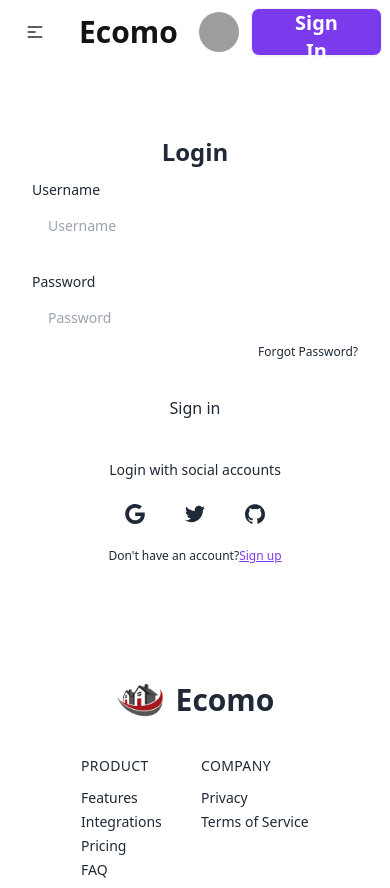
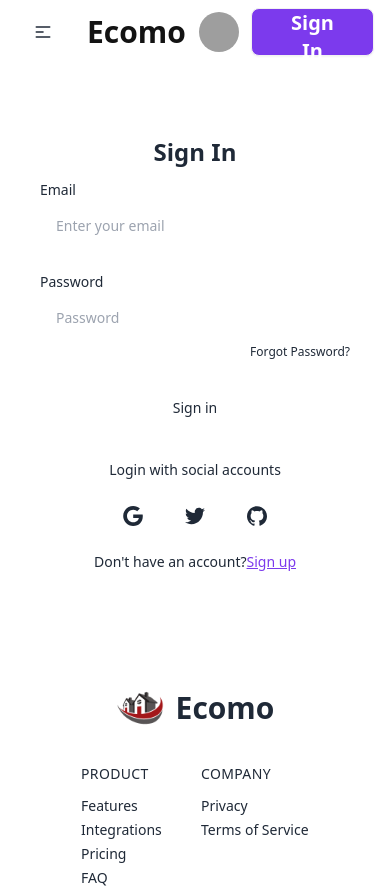
Before and after one commit to devo-ab/real-estate, a React (Vite) app: page /signin in a window 390 px wide. Shown: the top 888 px of the page. Built offline with nearby package versions, Linux system fonts and the light colour scheme; grey boxes are pictures that could not be loaded.

Commit message:
add error page with responsive

```diff
--- a/src/Layouts/Layouts.jsx
+++ b/src/Layouts/Layouts.jsx
@@ -5,11 +5,13 @@ import Footer from "../Pages/Footer/Footer";
 const Layouts = () => {
   return (
     <div>
-      <div className="max-w-7xl mx-auto">
+      <div className="max-w-7xl mx-auto px-2 lg:px-0">
         <Navbar></Navbar>
         <Outlet></Outlet>
       </div>
-      <Footer></Footer>
+      <div className="px-2 lg:px-0">
+        <Footer></Footer>
+      </div>
     </div>
   );
 };
--- /dev/null
+++ b/src/Pages/ErrorPage/ErrorPage.jsx
@@ -0,0 +1,40 @@
+import { Link } from "react-router-dom";
+import Navbar from "../Navbar/Navbar";
+import Footer from "../Footer/Footer";
+
+const ErrorPage = () => {
+  return (
+    <div>
+      <div className="max-w-7xl mx-auto px-2 lg:px-0">
+        <Navbar></Navbar>
+        <section className="flex items-center h-full p-16  dark:text-gray-800">
+          <div className="container flex flex-col items-center justify-center px-5 mx-auto my-8">
+            <div className="max-w-md text-center">
+              <h2 className="mb-8 font-extrabold text-9xl dark:text-gray-400">
+                <span className="sr-only">Error</span>404
+              </h2>
+              <p className="text-2xl font-semibold md:text-3xl">
+                Sorry, we couldn't find this page.
+              </p>
+              <p className="mt-4 mb-8 dark:text-gray-600">
+                But dont worry, you can find plenty of other things on our homepage.
+              </p>
+              <Link to="/">
+                <a
+                  rel="noopener noreferrer"
+                  href="#"
+                  className="px-8 py-3 font-semibold rounded dark:bg-violet-600 dark:text-gray-50"
+                >
+                  Back to homepage
+                </a>
+              </Link>
+            </div>
+          </div>
+        </section>
+      </div>
+      <Footer></Footer>
+    </div>
+  );
+};
+
+export default ErrorPage;
--- a/src/Pages/Footer/Footer.jsx
+++ b/src/Pages/Footer/Footer.jsx
@@ -9,7 +9,7 @@ const Footer = () => {
             className="flex justify-center space-x-3 lg:justify-start"
           >
             <div className="flex items-center justify-center w-12 h-12 rounded-full dark:bg-violet-600">
-              <img src="logo.png" alt="" />
+              <img src="/logo.png" alt="" />
             </div>
             <span className="self-center text-3xl font-bold">Ecomo</span>
           </a>
--- a/src/Pages/SingIn/SingIn.jsx
+++ b/src/Pages/SingIn/SingIn.jsx
@@ -3,17 +3,18 @@ import { Link } from "react-router-dom";
 const SingIn = () => {
   return (
     <div className="w-full mt-10 mx-auto max-w-md p-8 space-y-3 rounded-xl dark:bg-gray-300 dark:text-gray-800">
-      <h1 className="text-2xl font-bold text-center">Login</h1>
-      <form noValidate="" action="" className="space-y-6">
+      <h1 className="text-2xl font-bold text-center">Sign In</h1>
+      <form className="space-y-6">
         <div className="space-y-1 text-sm">
-          <label htmlFor="username" className="block dark:text-gray-600">
-            Username
+          <label htmlFor="email" className="block dark:text-gray-600">
+            Email
           </label>
           <input
-            type="text"
-            name="username"
-            id="username"
-            placeholder="Username"
+            type="email"
+            name="email"
+            id="email"
+            placeholder="Enter your email"
+            required
             className="w-full px-4 py-3 rounded-md dark:border-gray-300 dark:bg-gray-50 dark:text-gray-800 focus:dark:border-violet-600"
           />
         </div>
@@ -25,6 +26,7 @@ const SingIn = () => {
             type="password"
             name="password"
             id="password"
+            required
             placeholder="Password"
             className="w-full px-4 py-3 rounded-md dark:border-gray-300 dark:bg-gray-50 dark:text-gray-800 focus:dark:border-violet-600"
           />
@@ -34,7 +36,7 @@ const SingIn = () => {
             </a>
           </div>
         </div>
-        <button className="block w-full p-3 text-center rounded-sm dark:text-gray-50 dark:bg-violet-600">
+        <button type="submit" className="block btn btn-ghost hover:text-black w-full p-3 text-center font-medium rounded-md dark:text-gray-50 dark:bg-violet-600">
           Sign in
         </button>
       </form>
@@ -44,7 +46,7 @@ const SingIn = () => {
         <div className="flex-1 h-px sm:w-16 dark:bg-gray-300"></div>
       </div>
       <div className="flex justify-center space-x-4">
-        <button aria-label="Log in with Google" className="p-3 rounded-sm">
+        <button aria-label="Log in with Google" className="p-3 rounded-full btn btn-ghost">
           <svg
             xmlns="http://www.w3.org/2000/svg"
             viewBox="0 0 32 32"
@@ -53,7 +55,7 @@ const SingIn = () => {
             <path d="M16.318 13.714v5.484h9.078c-0.37 2.354-2.745 6.901-9.078 6.901-5.458 0-9.917-4.521-9.917-10.099s4.458-10.099 9.917-10.099c3.109 0 5.193 1.318 6.38 2.464l4.339-4.182c-2.786-2.599-6.396-4.182-10.719-4.182-8.844 0-16 7.151-16 16s7.156 16 16 16c9.234 0 15.365-6.49 15.365-15.635 0-1.052-0.115-1.854-0.255-2.651z"></path>
           </svg>
         </button>
-        <button aria-label="Log in with Twitter" className="p-3 rounded-sm">
+        <button aria-label="Log in with Twitter" className="p-3 rounded-full btn btn-ghost">
           <svg
             xmlns="http://www.w3.org/2000/svg"
             viewBox="0 0 32 32"
@@ -62,7 +64,7 @@ const SingIn = () => {
             <path d="M31.937 6.093c-1.177 0.516-2.437 0.871-3.765 1.032 1.355-0.813 2.391-2.099 2.885-3.631-1.271 0.74-2.677 1.276-4.172 1.579-1.192-1.276-2.896-2.079-4.787-2.079-3.625 0-6.563 2.937-6.563 6.557 0 0.521 0.063 1.021 0.172 1.495-5.453-0.255-10.287-2.875-13.52-6.833-0.568 0.964-0.891 2.084-0.891 3.303 0 2.281 1.161 4.281 2.916 5.457-1.073-0.031-2.083-0.328-2.968-0.817v0.079c0 3.181 2.26 5.833 5.26 6.437-0.547 0.145-1.131 0.229-1.724 0.229-0.421 0-0.823-0.041-1.224-0.115 0.844 2.604 3.26 4.5 6.14 4.557-2.239 1.755-5.077 2.801-8.135 2.801-0.521 0-1.041-0.025-1.563-0.088 2.917 1.86 6.36 2.948 10.079 2.948 12.067 0 18.661-9.995 18.661-18.651 0-0.276 0-0.557-0.021-0.839 1.287-0.917 2.401-2.079 3.281-3.396z"></path>
           </svg>
         </button>
-        <button aria-label="Log in with GitHub" className="p-3 rounded-sm">
+        <button aria-label="Log in with GitHub" className="p-3 rounded-full btn btn-ghost">
           <svg
             xmlns="http://www.w3.org/2000/svg"
             viewBox="0 0 32 32"
@@ -72,7 +74,7 @@ const SingIn = () => {
           </svg>
         </button>
       </div>
-      <p className="text-xs text-center sm:px-6 dark:text-gray-600">
+      <p className="text-sm text-center sm:px-6 dark:text-gray-600">
         Don't have an account?
         <Link to="/signup">
         <a rel="noopener noreferrer" href="#" className="underline font-medium text-violet-600">
--- a/src/Pages/SingUp/SingUp.jsx
+++ b/src/Pages/SingUp/SingUp.jsx
@@ -14,6 +14,7 @@ const SingUp = () => {
               <input
                 id="name"
                 type="text"
+                required
                 placeholder="Enter your name"
                 className="w-full py-2 px-4 rounded-md focus:ring focus:ring-opacity-75 focus:dark:ring-violet-600 dark:border-gray-300"
               />
@@ -36,6 +37,7 @@ const SingUp = () => {
               <input
                 id="email"
                 type="email"
+                required
                 placeholder="Enter your Email"
                 className="w-full py-2 px-4 rounded-md focus:ring focus:ring-opacity-75  focus:dark:ring-violet-600 dark:border-gray-300"
               />
@@ -47,6 +49,7 @@ const SingUp = () => {
               <input
                 id="password"
                 type="password"
+                required
                 placeholder="Enter your password"
                 className="w-full py-2 px-4 rounded-md focus:ring focus:ring-opacity-75  focus:dark:ring-violet-600 dark:border-gray-300"
               />
@@ -97,7 +100,7 @@ const SingUp = () => {
             </div>
           </div>
         </fieldset>
-        <button className="btn btn-ghost text-lg font-medium text-white bg-violet-600 hover:text-black">Sign Up</button>
+        <button type="submit" className="btn btn-ghost text-lg font-medium text-white bg-violet-600 hover:text-black">Sign Up</button>
       </form>
       <p className="mt-2">Already have an account? Please <Link className="font-medium text-violet-600 underline" to="/signin">Sign In</Link></p>
     </section>
--- a/src/Routes/Routes.jsx
+++ b/src/Routes/Routes.jsx
@@ -4,11 +4,13 @@ import Home from "../Pages/Home/Home";
 import About from "../Pages/About/About";
 import SingIn from "../Pages/SingIn/SingIn";
 import SingUp from "../Pages/SingUp/SingUp";
+import ErrorPage from "../Pages/ErrorPage/ErrorPage";
 
 const routes = createBrowserRouter([
     {
         path:"/",
         element:<Layouts></Layouts>,
+        errorElement:<ErrorPage></ErrorPage>,
         children:[
             {
                 path:"/",
```
